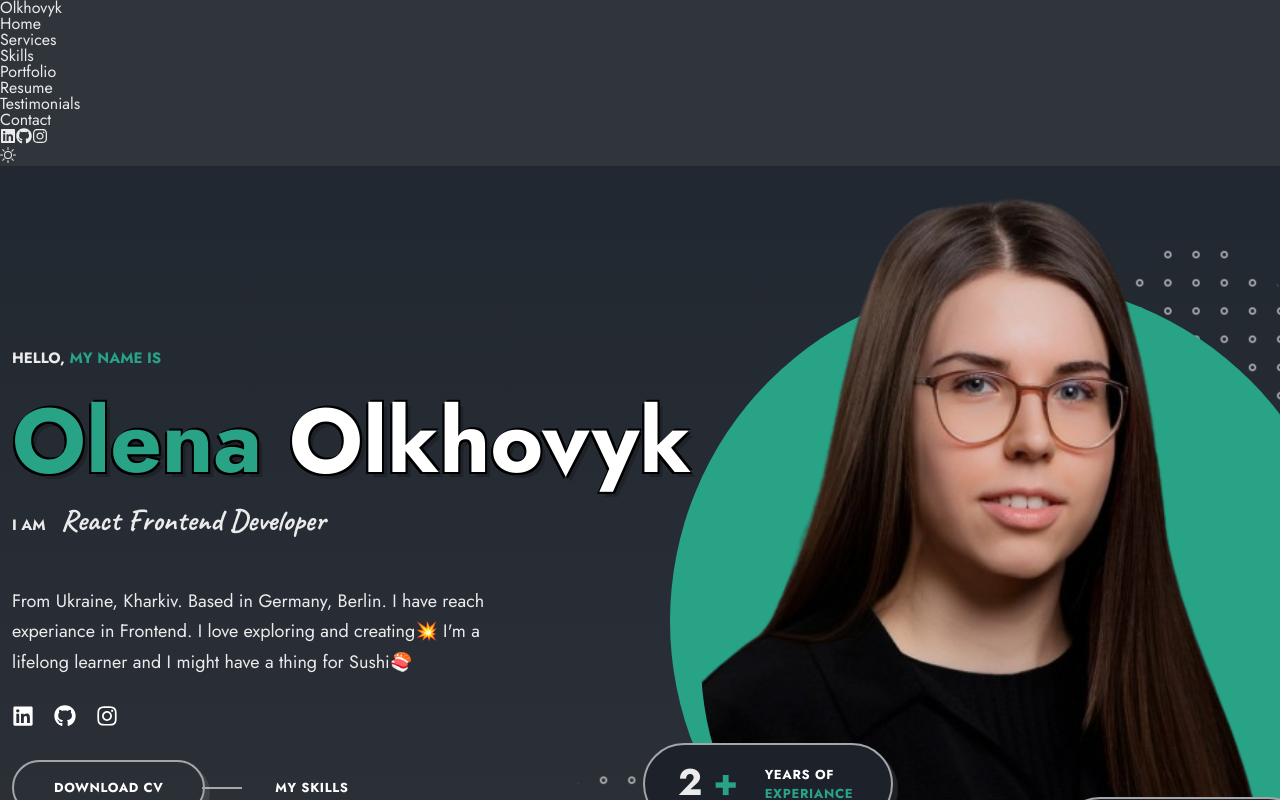
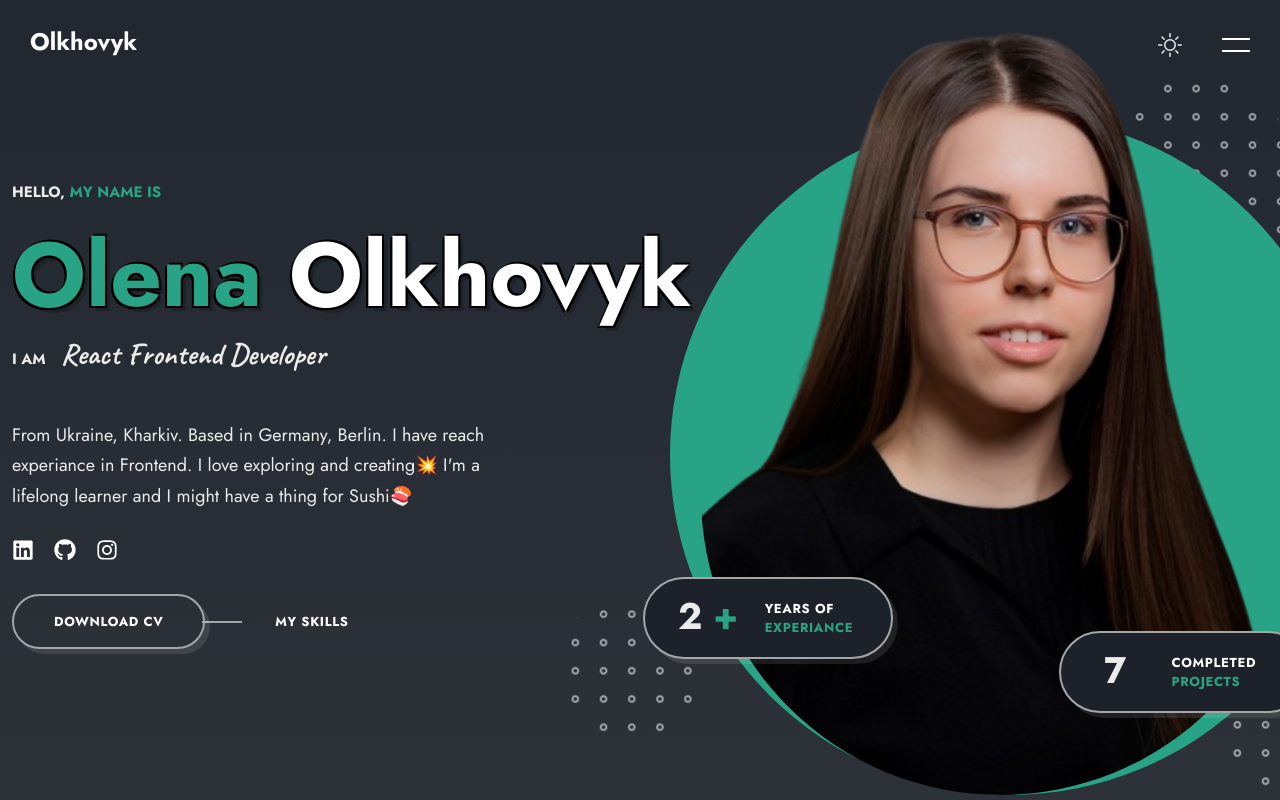
Before and after one commit to Olena-Olkhovyk/my-portfolio, a React (Create React App) app: page / in a window 1280 px wide. Shown: the top 800 px of the page. Built offline with nearby package versions, Linux system fonts and the light colour scheme.

Commit message:
Style header

```diff
--- a/src/components/Header/header.module.css
+++ b/src/components/Header/header.module.css
@@ -0,0 +1,107 @@
+.header {
+  position: absolute;
+  top: 0;
+  width: 100%;
+  padding: 30px;
+  z-index: 100;
+}
+
+.nav {
+  display: flex;
+  justify-content: space-between;
+}
+
+.navLogo {
+  color: var(--title-color);
+  font-size: var(--h4-font-size);
+  font-weight: 700;
+}
+
+.navMenu {
+  position: fixed;
+  top: 0;
+  right: 0;
+  width: 0;
+  height: 100vh;
+  background-color: var(--bg-color-alt);
+  z-index: 10;
+  display: flex;
+}
+
+.navData {
+  padding: 80px 84px 0 154px;
+  margin: auto;
+  width: 100%;
+}
+
+.navList {
+  margin-bottom: 40px;
+}
+
+.navList li {
+  margin-bottom: 30px;
+}
+
+.navLink {
+  color: var(--title-color);
+  font-size: var(--h5-font-size);
+  font-weight: 700;
+  transition: all o.3s var(--transition);
+  text-transform: uppercase;
+}
+
+.navLink:hover {
+  color: var(--primary-color);
+}
+
+.socials {
+  display: flex;
+  column-gap: 20px;
+  margin-bottom: 30px;
+}
+
+.socialLink {
+  color: var(--title-color);
+  font-size: var(--h5-font-size);
+  transition: all 0.7s var(--transition);
+}
+
+.socialLink:hover {
+  color: var(--primary-color);
+}
+
+.navBtns {
+  display: flex;
+  align-items: center;
+  column-gap: 40px;
+}
+
+.themeToggle {
+  font-size: var(--h4-font-size);
+  display: flex;
+  align-items: center;
+  cursor: pointer;
+}
+
+.navToggle {
+  height: 30px;
+  width: 28px;
+  position: relative;
+  cursor: pointer;
+}
+
+.navToggle span {
+  position: absolute;
+  left: 0;
+  width: 100%;
+  height: 2px;
+  background-color: var(--title-color);
+}
+
+.navToggle span:first-child {
+  top: 8px;
+}
+
+.navToggle span:last-child {
+  bottom: 8px;
+}
```
